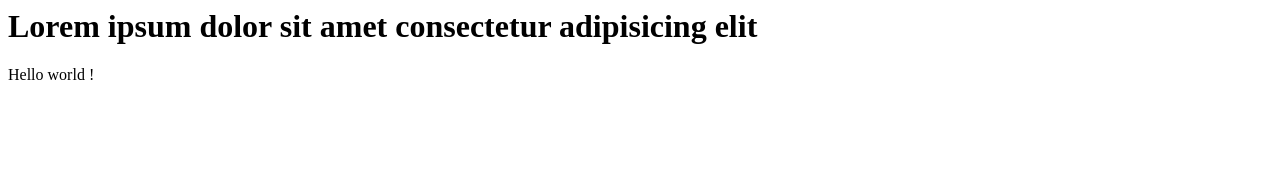
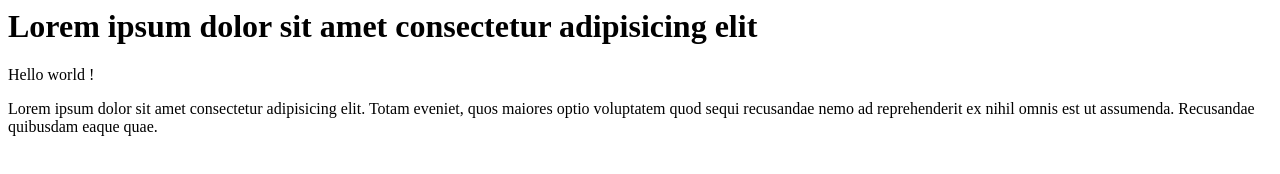
Before and after one commit to Chitra-Jc/Learn-Git, a plain HTML site: page index.html in a window 1280 px wide. Drawn offline with Linux system fonts and the light colour scheme.

Commit message:
Added Paragraph to index html file

```diff
--- a/index.html
+++ b/index.html
@@ -2,4 +2,6 @@
 <body>
     <h1>Lorem ipsum dolor sit amet consectetur adipisicing elit</h1>
     Hello world !
+<p> Lorem ipsum dolor sit amet consectetur adipisicing elit. Totam eveniet, quos maiores optio voluptatem quod sequi recusandae nemo ad reprehenderit ex nihil omnis est ut assumenda. Recusandae quibusdam eaque quae.
+</p>
 </body>
```
